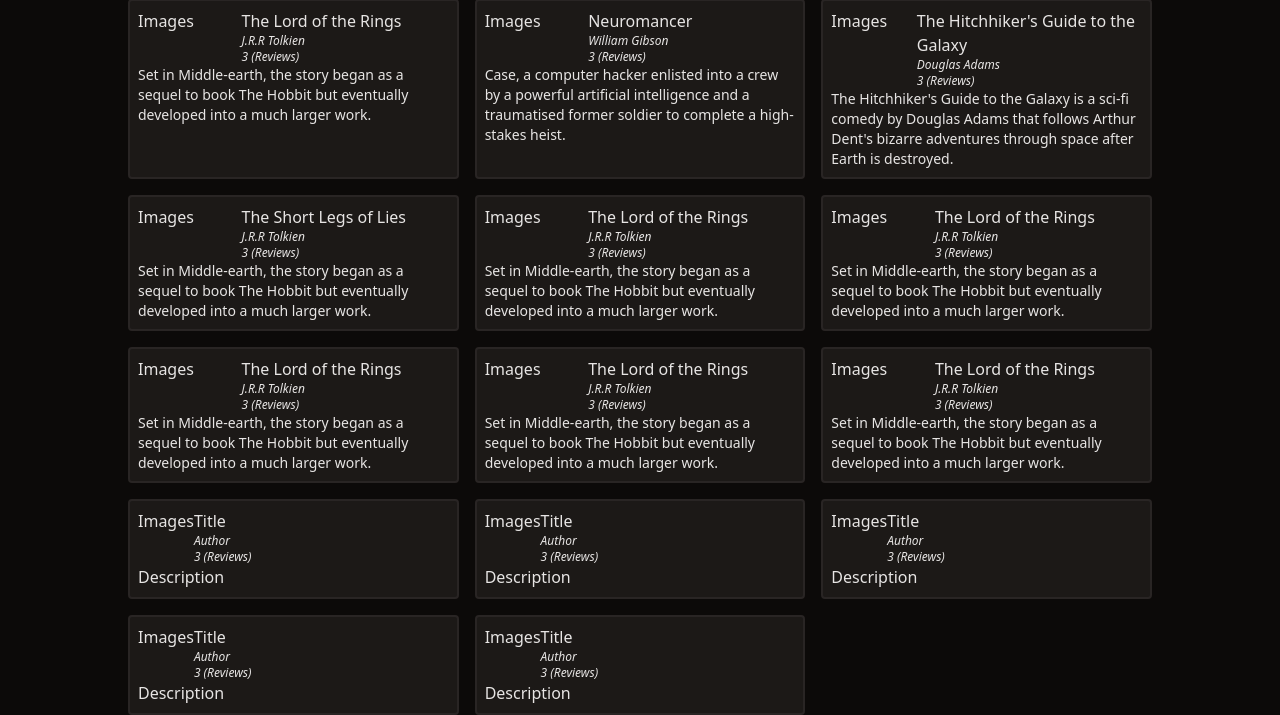
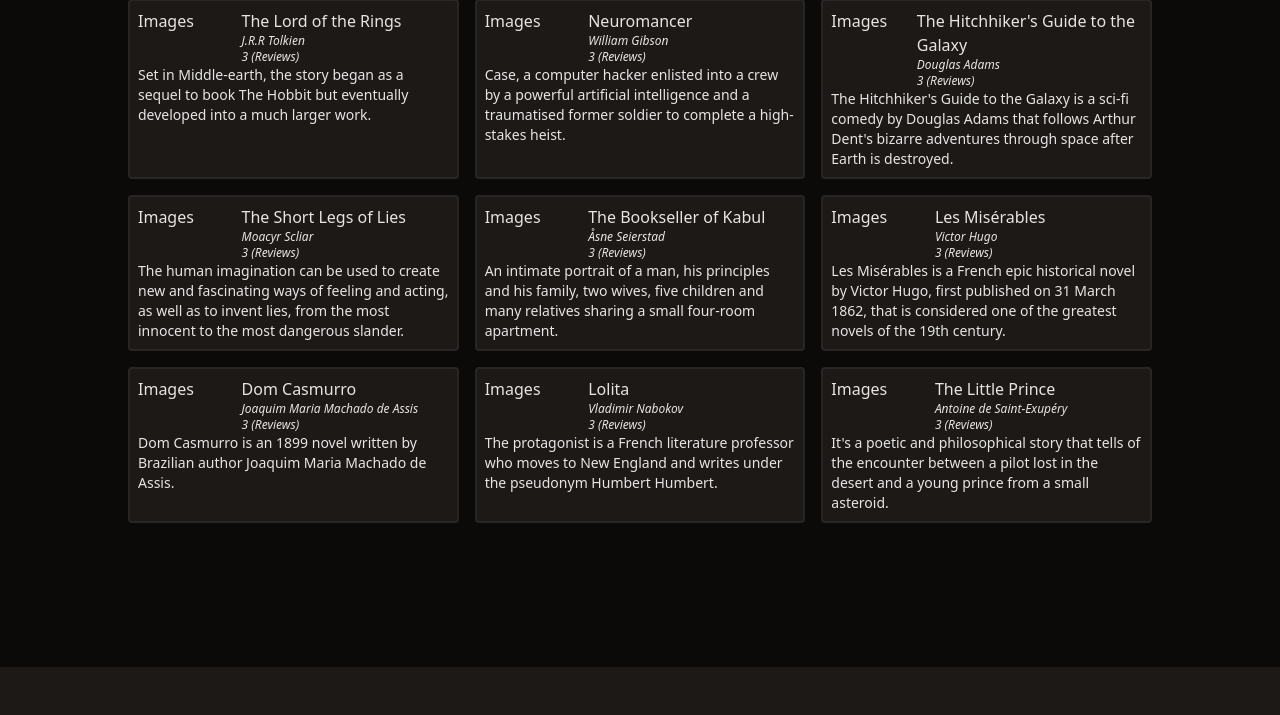
Before and after one commit to abraaocrvlh42/book_wise, a PHP site: page / in a window 1280 px wide. Shown: the part 133-848 px from the top of the page. After the commit the page ends 800 px from the top, so only its background shows below. Run offline with PHP 8.4, Linux system fonts and the light colour scheme.

Commit message:
Create list of books

```diff
--- a/books.php
+++ b/books.php
@@ -1,3 +1,7 @@
+<?php
+  $id = $_REQUEST['id'];
+?>
+
 <!DOCTYPE html>
 <html lang="en">
 <head>
@@ -27,7 +31,7 @@
   </header>
 
   <main class="mx-auto max-w-screen-lg space-y-5">
-
+    ID do Livro é: <?=$id?>
   </main>
 
 </body>
--- a/index.php
+++ b/index.php
@@ -1,5 +1,4 @@
 <?php
-
   $books = [
     ['id' => 1, 'title' => 'The Lord of the Rings', 'author' => 'J.R.R Tolkien', 'description' => 'Set in Middle-earth, the story began as a sequel to book The Hobbit but eventually developed into a much larger work.'],
 
@@ -7,19 +6,18 @@
 
     ['id' => 3, 'title' => "The Hitchhiker's Guide to the Galaxy", 'author' => 'Douglas Adams', 'description' => "The Hitchhiker's Guide to the Galaxy is a sci-fi comedy by Douglas Adams that follows Arthur Dent's bizarre adventures through space after Earth is destroyed."],
 
-    ['id' => 4, 'title' => 'The Short Legs of Lies', 'author' => 'J.R.R Tolkien', 'description' => 'Set in Middle-earth, the story began as a sequel to book The Hobbit but eventually developed into a much larger work.'],
+    ['id' => 4, 'title' => 'The Short Legs of Lies', 'author' => 'Moacyr Scliar', 'description' => "The human imagination can be used to create new and fascinating ways of feeling and acting, as well as to invent lies, from the most innocent to the most dangerous slander."],
 
-    ['id' => 5, 'title' => 'The Lord of the Rings', 'author' => 'J.R.R Tolkien', 'description' => 'Set in Middle-earth, the story began as a sequel to book The Hobbit but eventually developed into a much larger work.'],
+    ['id' => 5, 'title' => 'The Bookseller of Kabul', 'author' => 'Åsne Seierstad', 'description' => 'An intimate portrait of a man, his principles and his family, two wives, five children and many relatives sharing a small four-room apartment.'],
 
-    ['id' => 6, 'title' => 'The Lord of the Rings', 'author' => 'J.R.R Tolkien', 'description' => 'Set in Middle-earth, the story began as a sequel to book The Hobbit but eventually developed into a much larger work.'],
+    ['id' => 6, 'title' => 'Les Misérables', 'author' => 'Victor Hugo', 'description' => 'Les Misérables is a French epic historical novel by Victor Hugo, first published on 31 March 1862, that is considered one of the greatest novels of the 19th century.'],
 
-    ['id' => 7, 'title' => 'The Lord of the Rings', 'author' => 'J.R.R Tolkien', 'description' => 'Set in Middle-earth, the story began as a sequel to book The Hobbit but eventually developed into a much larger work.'],
+    ['id' => 7, 'title' => 'Dom Casmurro', 'author' => 'Joaquim Maria Machado de Assis', 'description' => 'Dom Casmurro is an 1899 novel written by Brazilian author Joaquim Maria Machado de Assis.'],
 
-    ['id' => 8, 'title' => 'The Lord of the Rings', 'author' => 'J.R.R Tolkien', 'description' => 'Set in Middle-earth, the story began as a sequel to book The Hobbit but eventually developed into a much larger work.'],
+    ['id' => 8, 'title' => 'Lolita', 'author' => 'Vladimir Nabokov', 'description' => 'The protagonist is a French literature professor who moves to New England and writes under the pseudonym Humbert Humbert.'],
 
-    ['id' => 9, 'title' => 'The Lord of the Rings', 'author' => 'J.R.R Tolkien', 'description' => 'Set in Middle-earth, the story began as a sequel to book The Hobbit but eventually developed into a much larger work.']
+    ['id' => 9, 'title' => 'The Little Prince', 'author' => 'Antoine de Saint-Exupéry', 'description' => "It's a poetic and philosophical story that tells of the encounter between a pilot lost in the desert and a young prince from a small asteroid."]
   ]
-
 ?>
 
 <!DOCTYPE html>
@@ -51,7 +49,6 @@
   </header>
 
   <main class="mx-auto max-w-screen-lg space-y-5">
-
     <form class="w-full flex space-x-2 mt-6">
       <input type="text" class="border-stone-800 border-2 rounded-md bg-stone-900 text-small w-full" placeholder="Enter the name of the book">
 
@@ -76,66 +73,6 @@
           </div>
       </div>
       <?php endforeach; ?>
-
-      <div class=" p-2 border-2 rounded border-stone-800 bg-stone-900">
-        <div class="flex">
-          <div class="">Images</div>
-          <div>
-            <a href="/books.php" class=""font-semibold hover-underline>Title</a>
-            <div class="text-xs italic">Author</div>
-            <div class="text-xs italic">3 (Reviews)</div>
-          </div>
-        </div>
-          <div>Description</div>
-      </div>
-
-      <div class=" p-2 border-2 rounded border-stone-800 bg-stone-900">
-        <div class="flex">
-          <div class="">Images</div>
-          <div>
-            <a href="/books.php" class=""font-semibold hover-underline>Title</a>
-            <div class="text-xs italic">Author</div>
-            <div class="text-xs italic">3 (Reviews)</div>
-          </div>
-        </div>
-          <div>Description</div>
-      </div>
-
-      <div class=" p-2 border-2 rounded border-stone-800 bg-stone-900">
-        <div class="flex">
-          <div class="">Images</div>
-          <div>
-            <a href="/books.php" class=""font-semibold hover-underline>Title</a>
-            <div class="text-xs italic">Author</div>
-            <div class="text-xs italic">3 (Reviews)</div>
-          </div>
-        </div>
-          <div>Description</div>
-      </div>
-
-      <div class=" p-2 border-2 rounded border-stone-800 bg-stone-900">
-        <div class="flex">
-          <div class="">Images</div>
-          <div>
-            <a href="/books.php" class=""font-semibold hover-underline>Title</a>
-            <div class="text-xs italic">Author</div>
-            <div class="text-xs italic">3 (Reviews)</div>
-          </div>
-        </div>
-          <div>Description</div>
-      </div>
-
-      <div class=" p-2 border-2 rounded border-stone-800 bg-stone-900">
-        <div class="flex">
-          <div class="">Images</div>
-          <div>
-            <a href="/books.php" class=""font-semibold hover-underline>Title</a>
-            <div class="text-xs italic">Author</div>
-            <div class="text-xs italic">3 (Reviews)</div>
-          </div>
-        </div>
-          <div>Description</div>
-      </div>
     </section>
   </main>
 
```
